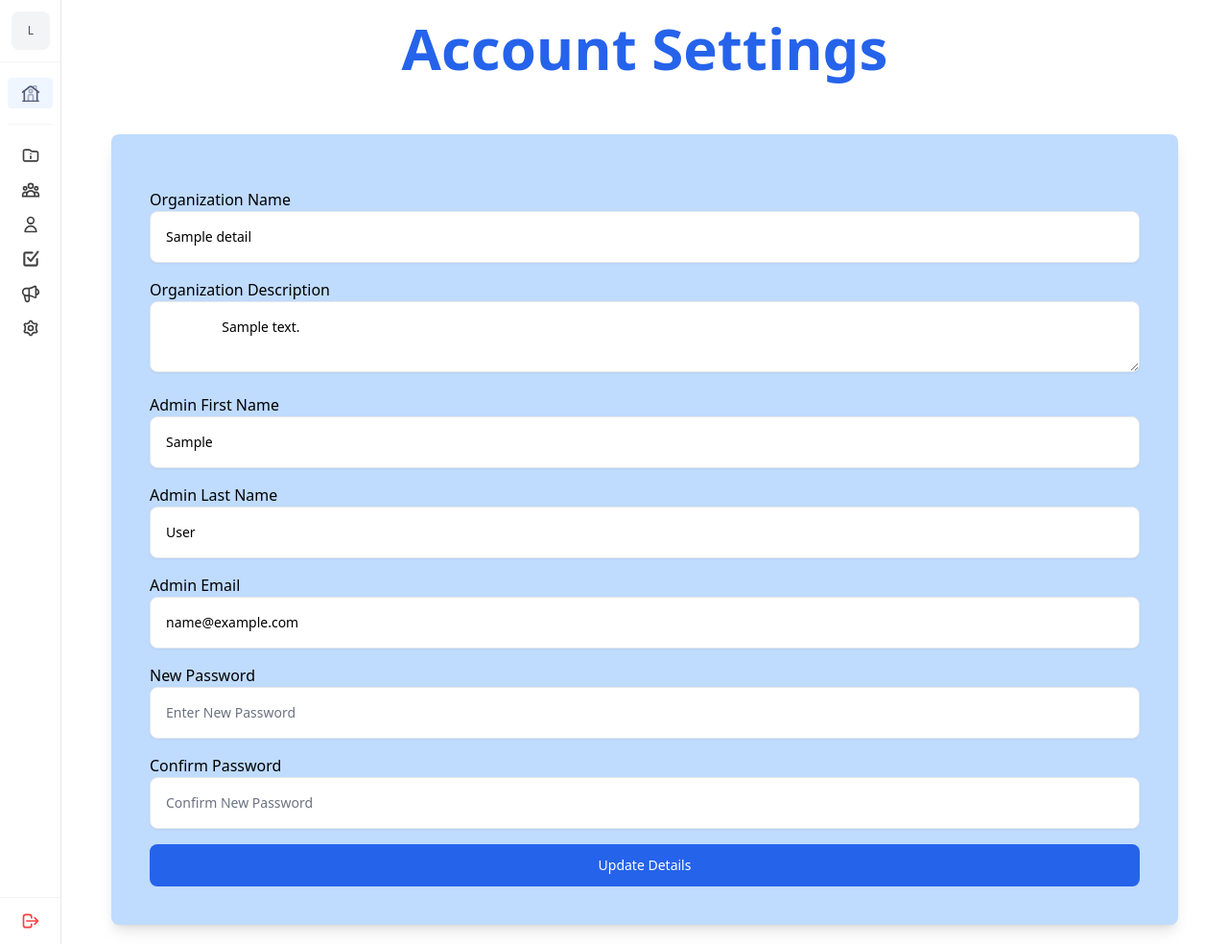
After one commit to mukulboro/collaboration-project-backend, a Django app: template admindash/templates/dashboard_settings.html in a window 1280 px wide. The commit adds this page. Shown: the whole page at 96% size. Run offline with Django 3.2, Linux system fonts and the light colour scheme; the template is opened without the code that fills it: most values are stand-ins (such as "Sample title", 1, 10 or a date in 2020); some libraries are stand-ins or nearby versions.

```diff
--- a/admindash/templates/dashboard_base.html
+++ b/admindash/templates/dashboard_base.html
@@ -135,7 +135,7 @@
                         </li>
 
                         <li>
-                            <a href="/admin/dashboard/settigs"
+                            <a href="/admin/dashboard/settings"
                                 class="group relative flex justify-center rounded px-2 py-1.5 text-gray-500 hover:bg-gray-50 hover:text-gray-700">
                                 <svg xmlns="http://www.w3.org/2000/svg" class="h-5 w-5 opacity-75" fill="none"
                                     viewBox="0 0 24 24" stroke="currentColor" stroke-width="2">
--- /dev/null
+++ b/admindash/templates/dashboard_settings.html
@@ -0,0 +1,92 @@
+{% extends "dashboard_base.html" %}
+
+{% block sidecontent %}
+<h1 class="text-blue-600 font-extrabold mb-5 text-center text-6xl">Account Settings</h1>
+{% if error %}
+<span class="flex self-end justify-center rounded-full bg-red-100 mb-2 px-2.5 py-0.5 text-red-700">
+    <svg xmlns="http://www.w3.org/2000/svg" fill="none" viewBox="0 0 24 24" stroke-width="1.5" stroke="currentColor"
+        class="-ms-1 me-1.5 h-4 w-4">
+        <path stroke-linecap="round" stroke-linejoin="round"
+            d="M12 9v3.75m-9.303 3.376c-.866 1.5.217 3.374 1.948 3.374h14.71c1.73 0 2.813-1.874 1.948-3.374L13.949 3.378c-.866-1.5-3.032-1.5-3.898 0L2.697 16.126zM12 15.75h.007v.008H12v-.008z" />
+    </svg>
+
+    <p class="whitespace-nowrap text-sm">{{error}}</p>
+</span>
+{% endif %}
+
+<!--
+  Heads up! 👋
+
+  Plugins:
+    - @tailwindcss/forms
+-->
+
+<div class="mx-auto max-w-screen-xl px-5 py-5 sm:px-6 lg:px-8">
+
+    <form action="/admin/dashboard/settings" method="post" class="mx-auto bg-blue-200 rounded-lg shadow-lg mb-0 mt-5 p-10 w-full space-y-4">
+        {% csrf_token %}
+        <div>
+            <label for="org_name">Organization Name</label>
+            <div class="relative">
+                <input type="text" value="{{details.org_name}}" name="org_name"
+                    class="w-full rounded-lg border-gray-200 p-4 pe-12 text-sm shadow-sm"
+                    placeholder="Organization Name" />
+            </div>
+        </div>
+        <div>
+            <label for="org_description">Organization Description</label>
+            <div class="relative">
+                <textarea class="w-full rounded-lg border-gray-200 p-4 pe-12 text-sm shadow-sm" name="org_description"
+                    cols="30">
+                {{details.org_description}}
+                </textarea>
+            </div>
+        </div>
+        <div>
+            <label for="first_name">Admin First Name</label>
+            <div class="relative">
+                <input type="text" value="{{details.first_name}}" name="first_name"
+                    class="w-full rounded-lg border-gray-200 p-4 pe-12 text-sm shadow-sm"
+                    placeholder="Admin First Name" />
+            </div>
+        </div>
+        <div>
+            <label for="last_name">Admin Last Name</label>
+            <div class="relative">
+                <input type="text" value="{{details.last_name}}" name="last_name"
+                    class="w-full rounded-lg border-gray-200 p-4 pe-12 text-sm shadow-sm"
+                    placeholder="Admin Last Name" />
+            </div>
+        </div>
+        <div>
+            <label for="email_address">Admin Email</label>
+            <div class="relative">
+                <input type="email" value="{{details.email}}" name="email_address"
+                    class="w-full rounded-lg border-gray-200 p-4 pe-12 text-sm shadow-sm"
+                    placeholder="Enter New Password" />
+            </div>
+        </div>
+        <div>
+            <label for="password1">New Password</label>
+            <div class="relative">
+                <input type="password" name="password1"
+                    class="w-full rounded-lg border-gray-200 p-4 pe-12 text-sm shadow-sm"
+                    placeholder="Enter New Password" />
+            </div>
+        </div>
+        <div>
+            <label for="password2">Confirm Password</label>
+            <div class="relative">
+                <input type="password" name="password2"
+                    class="w-full rounded-lg border-gray-200 p-4 pe-12 text-sm shadow-sm"
+                    placeholder="Confirm New Password" />
+            </div>
+        </div>
+        <button type="submit" class="block w-full rounded-lg bg-blue-600 px-5 py-3 text-sm font-medium text-white">
+            Update Details
+        </button>
+
+    </form>
+</div>
+
+{% endblock %}
--- a/admindash/urls.py
+++ b/admindash/urls.py
@@ -16,5 +16,6 @@ urlpatterns = [
     path("teams/manage", views.teams, name="manage_teams"),
     path("teams/employees", views.users_in_teams, name="users_in_teams"),
     path("dashboard/announcements", views.dashboard_announcements, name="dashboard_announcements"),
-    path("announcement/manage", views.announcements, name="manage_announcements")
+    path("announcement/manage", views.announcements, name="manage_announcements"),
+    path("dashboard/settings", views.dashboard_account, name="dashboard_account")
 ]
```
Also changed, not shown: admindash/forms.py (+9 -0 lines), admindash/views.py (+61 -1 lines).
